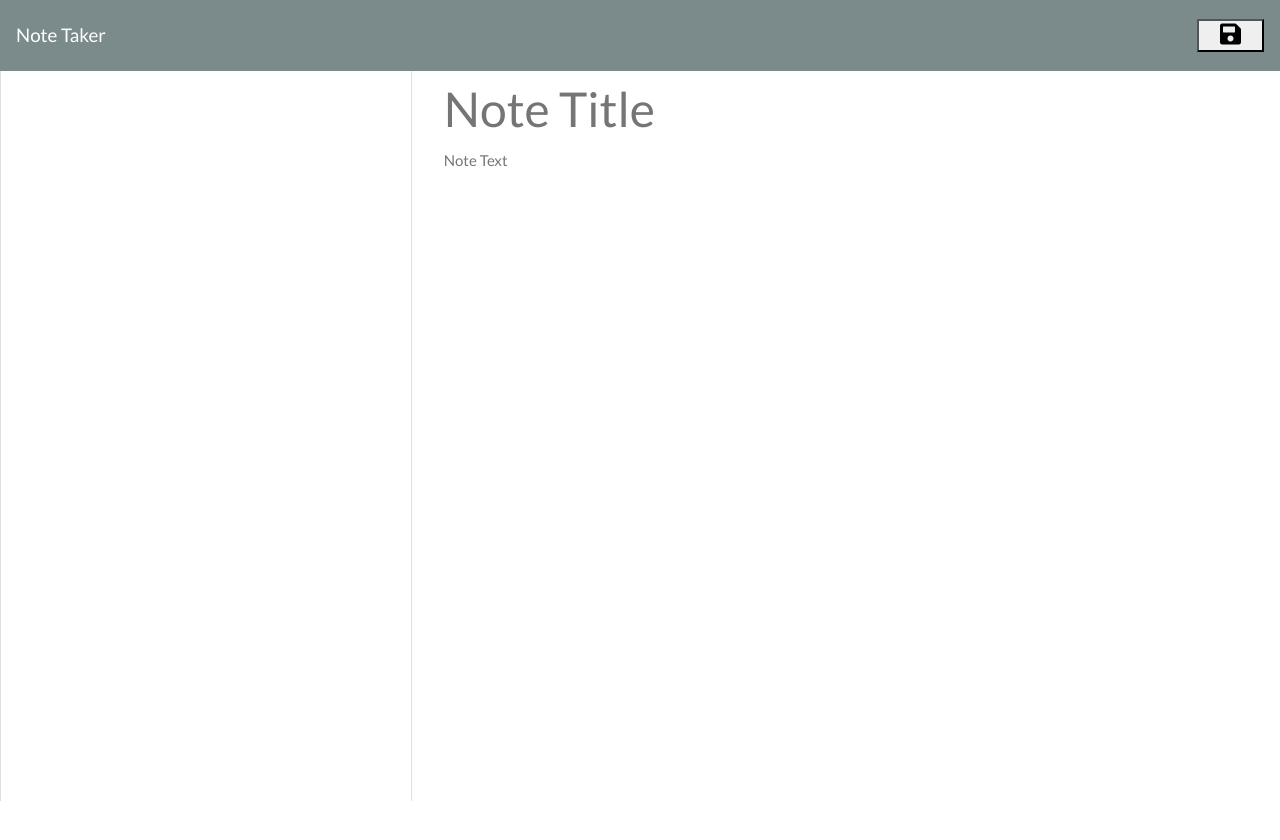
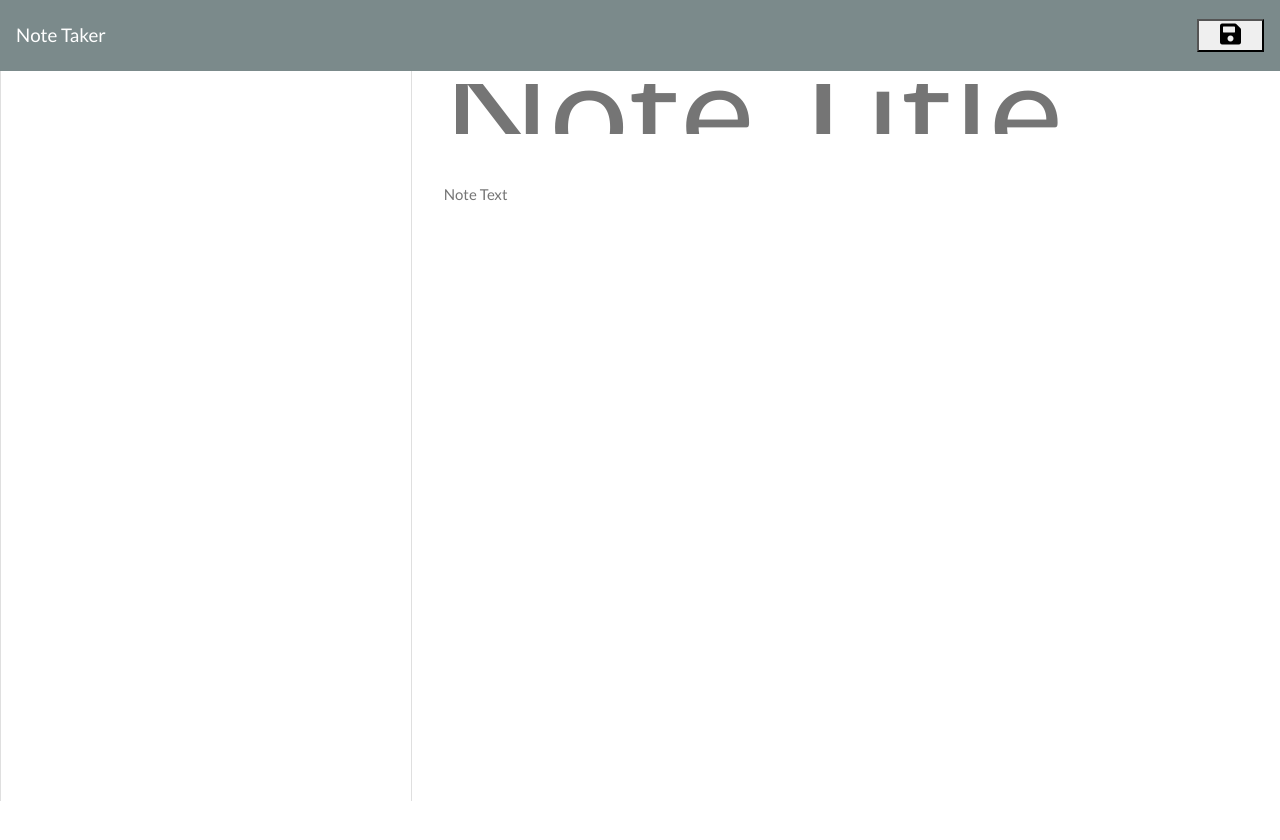
Before and after one commit to Paulopearce/notes-app, a website: page public/notes.html in a window 1280 px wide. Before the commit the page ends 806 px from the top, so only its background shows below. Drawn offline with nearby package versions, Linux system fonts and the light colour scheme; no server answers.

Commit message:
fixed font

```diff
--- a/public/styles.css
+++ b/public/styles.css
@@ -27,7 +27,7 @@ html, body {
 .note-title {
   height: 50px;
   margin-top: 13px;
-  font-size: 3rem;
+  font-size: 11vw;
 }
 
 .note-title:read-only, .note-textarea:read-only {
```
